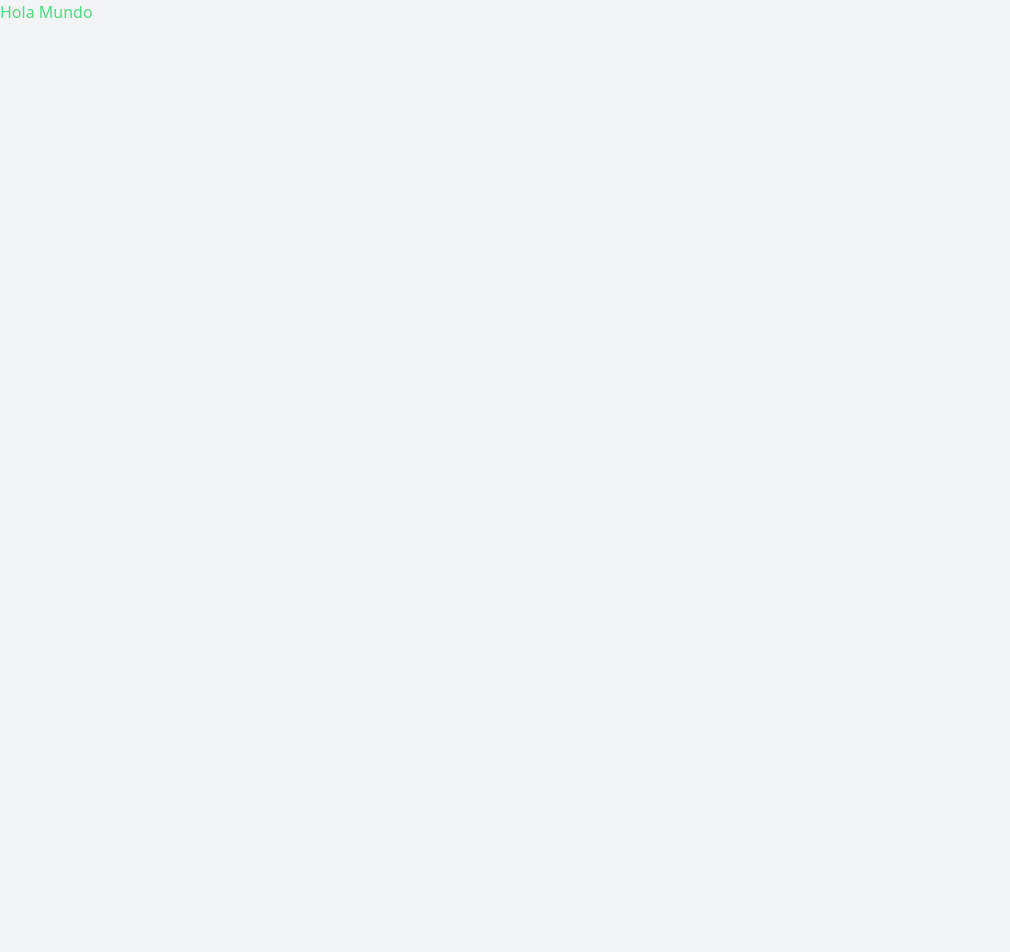
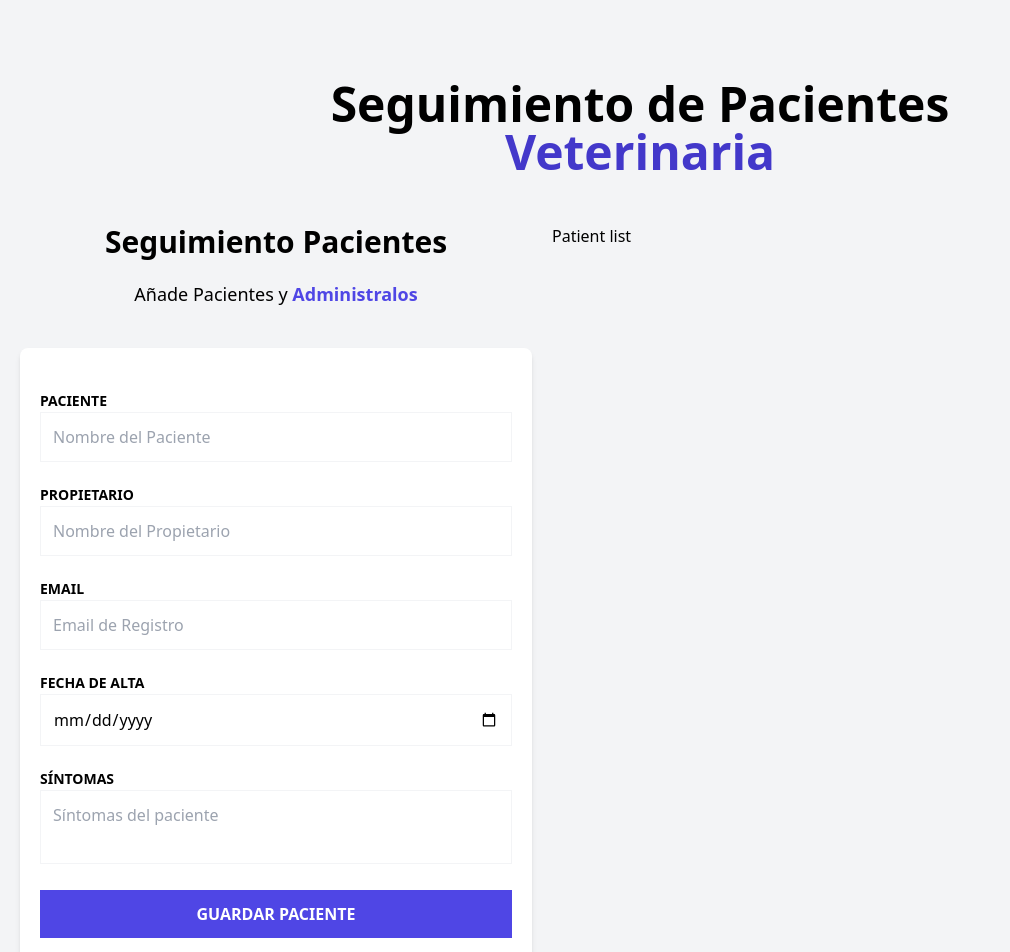
Before and after one commit to JPalacio3/Admin-pacientes-veterinaria, a React (Vite) app: page / in a window 1280 px wide. Shown: the top 952 px of the page, without its empty margins (0-1010 px from the left). Before the commit the page ends 800 px from the top, so only its background shows below. Built offline with nearby package versions, Linux system fonts and the light colour scheme.

Commit message:
Añadir componentes PatientForm y PatientList a la aplicación

```diff
--- a/src/App.tsx
+++ b/src/App.tsx
@@ -1,7 +1,20 @@
+import PatientForm from "./components/PatientForm";
+import PatientList from "./components/PatientList";
+
 function App() {
   return (
     <>
-      <h1 className="text-green-400">Hola Mundo</h1>
+      <div className="container mx-auto mt-20">
+        <h1 className="font-black text-5xl text-center md:w-2/3 md:mx-auto">
+          Seguimiento de Pacientes {""}
+          <span className="text-indigo-700">Veterinaria</span>
+        </h1>
+
+        <div className="mt-12 md:flex">
+          <PatientForm />
+          <PatientList />
+        </div>
+      </div>
     </>
   );
 }
--- /dev/null
+++ b/src/components/PatientForm.tsx
@@ -0,0 +1,88 @@
+export default function PatientForm() {
+  return (
+    <div className="md:w-1/2 lg:w-2/5 mx-5">
+      <h2 className="font-black text-3xl text-center">Seguimiento Pacientes</h2>
+
+      <p className="text-lg mt-5 text-center mb-10">
+        Añade Pacientes y {""}
+        <span className="text-indigo-600 font-bold">Administralos</span>
+      </p>
+
+      <form
+        className="bg-white shadow-md rounded-lg py-10 px-5 mb-10"
+        noValidate
+      >
+        <div className="mb-5">
+          <label htmlFor="name" className="text-sm uppercase font-bold">
+            Paciente
+          </label>
+          <input
+            id="name"
+            className="w-full p-3 border border-gray-100"
+            type="text"
+            placeholder="Nombre del Paciente"
+          />
+        </div>
+
+        <div className="mb-5">
+          <label htmlFor="caretaker" className="text-sm uppercase font-bold">
+            Propietario
+          </label>
+          <input
+            id="caretaker"
+            className="w-full p-3 border border-gray-100"
+            type="text"
+            placeholder="Nombre del Propietario"
+          />
+        </div>
+
+        <div className="mb-5">
+          <label htmlFor="email" className="text-sm uppercase font-bold">
+            Email
+          </label>
+          <input
+            id="email"
+            className="w-full p-3 border border-gray-100"
+            type="email"
+            placeholder="Email de Registro"
+          />
+        </div>
+
+        <div className="mb-5">
+          <label htmlFor="date" className="text-sm uppercase font-bold">
+            Fecha de Alta
+          </label>
+          <input
+            id="date"
+            className="w-full p-3 border border-gray-100"
+            type="date"
+          />
+        </div>
+
+        <div className="mb-5">
+          <label htmlFor="symptoms" className="text-sm uppercase font-bold">
+            Síntomas
+          </label>
+          <textarea
+            id="symptoms"
+            className="w-full p-3 border border-gray-100 resize-none
+             overflow-hidden"
+            placeholder="Síntomas del paciente"
+            onInput={(e) => {
+              const target = e.target as HTMLTextAreaElement;
+              target.style.height = "auto";
+              target.style.height = `${target.scrollHeight}px`;
+            }}
+          ></textarea>
+        </div>
+
+        <input
+          type="submit"
+          className="bg-indigo-600 w-full p-3 text-white uppercase font-bold
+          hover:bg-indigo-700 cursor-pointer transition-colors"
+          value="Guardar Paciente"
+        />
+      </form>
+    </div>
+  );
+}
--- /dev/null
+++ b/src/components/PatientList.tsx
@@ -0,0 +1,7 @@
+export default function PatientList() {
+  return (
+    <div>
+      <h1>Patient list</h1>
+    </div>
+  );
+}
```
